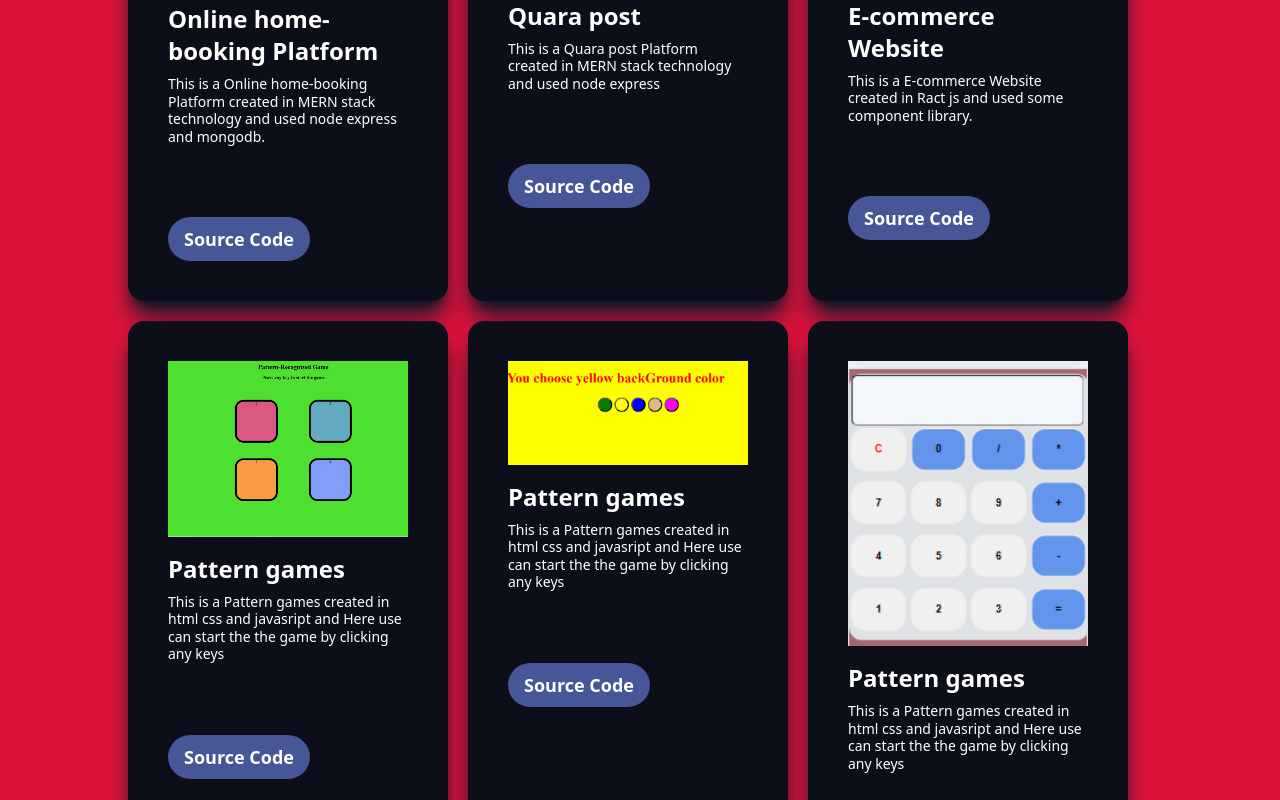
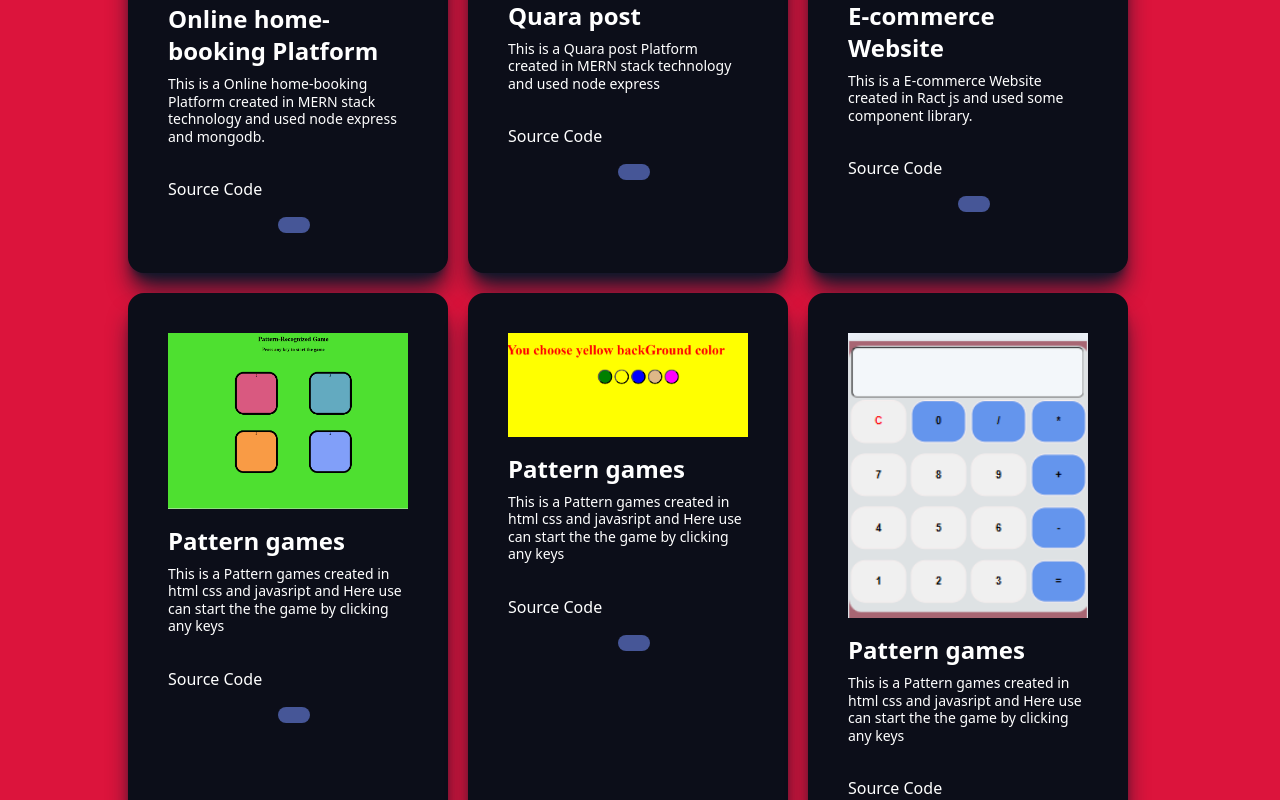
Before and after one commit to AmanUmarvaishya/portfolio, a React (Vite) app: page / in a window 1280 px wide. Shown: the part 1960-2760 px from the top of the page. Built offline with nearby package versions, Linux system fonts and the light colour scheme.

Commit message:
Update ProjectCard.jsx
n

```diff
--- a/src/Components/Projects/ProjectCard.jsx
+++ b/src/Components/Projects/ProjectCard.jsx
@@ -9,11 +9,11 @@ const ProjectCard = ({ title, main ,image ,link }) => {
       <p className="px-4 text-sm md:text-md leading-tight py-2">{main}</p>
       <div className="mt-2 p-2 md:p-4 flex gap-2 md:gap-4">
 
-        <a href={link}>
+        <a href={link}>       Source Code</a>
         <button className="md:mt-10 text-white py-2 px-3 text-sm md:text-lg md:py-2 md:px-4 hover:opacity-85 duration-300 hover:scale-105 font-semibold rounded-3xl bg-[#465697]">
-          Source Code
+
         </button>
-          </a>
+
       </div>
     </div>
   );
```
